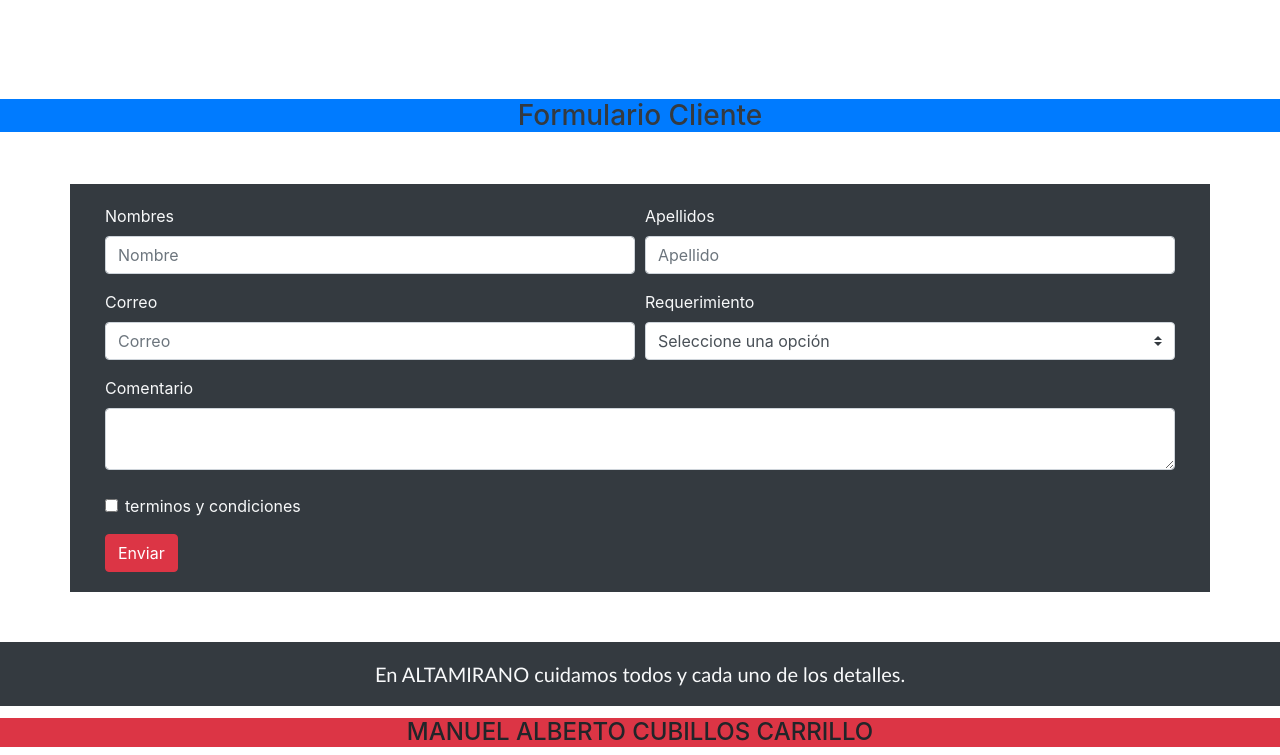
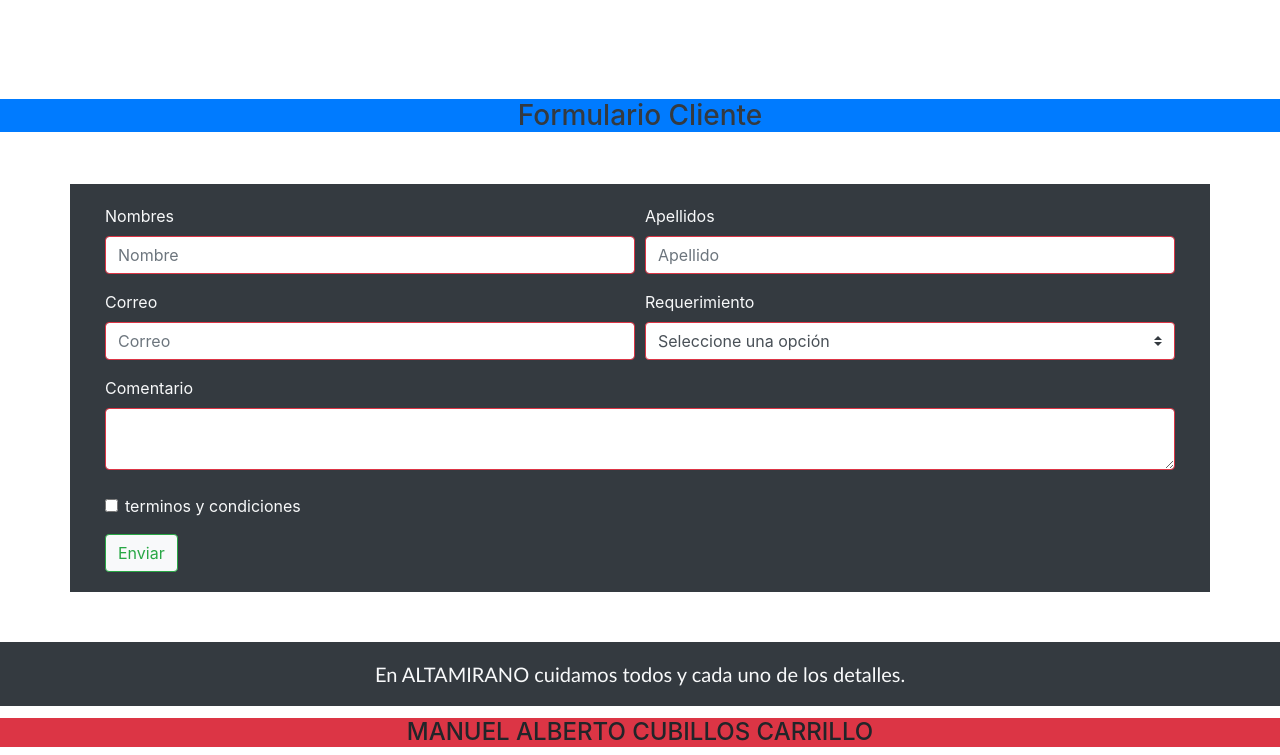
Before and after one commit to ManuelCubillos/actividad2, a plain HTML site: page contactenos.html in a window 1280 px wide. Shown: the part 186-941 px from the top of the page. Drawn offline with Linux system fonts and the light colour scheme.

Commit message:
pequeñas modificaciones

```diff
--- a/contactenos.html
+++ b/contactenos.html
@@ -45,22 +45,22 @@
                 <div class="form-row">
                   <div class="col-md-6 mb-3">
                     <label for="">Nombres</label>
-                    <input type="text" class="form-control" id="nombre" placeholder="Nombre" required>
+                    <input type="text" class="form-control border border-danger" id="nombre" placeholder="Nombre" required>
                   </div>
                   <div class="col-md-6 mb-3">
                     <label for="">Apellidos</label>
-                    <input type="text" class="form-control" id="apellido" placeholder="Apellido" required>
+                    <input type="text" class="form-control border border-danger" id="apellido" placeholder="Apellido" required>
                   </div>
                 </div>
                 <div class="form-row">
                     <div class="col-md-6 mb-3">
-                        <label for="validationDefault03">Correo</label>
-                        <input type="text" class="form-control" id="correo" placeholder="Correo" required>
+                        <label for="validationDefault03 ">Correo</label>
+                        <input type="text" class="form-control border border-danger" id="correo" placeholder="Correo" required>
                     </div>
                     <div class="col-md-6 mb-3">
                         <label for="validationDefault04">Requerimiento</label>
 
-                        <select class="custom-select" id="tipomensaje" required>
+                        <select class="custom-select border border-danger" id="tipomensaje" required>
                         <option selected disabled value="">Seleccione una opción</option>
                         <option value="Cotizacion">Cotizacion</option>
                         <option value="Felicitaciones">Garantia</option>
@@ -70,7 +70,7 @@
                     </div>
                     <div class="col-md-12 mb-6">
                         <label for="validationDefault04">Comentario</label>
-                        <textarea class="form-control" name="comentario" id="comentario"></textarea>
+                        <textarea class="form-control border border-danger" name="comentario" id="comentario"></textarea>
                     </div>
                 </div>
                 <br>
@@ -82,7 +82,7 @@
                     </label>
                   </div>
                 </div>
-                <button class="btn btn-danger" type="submit" onclick="validar()">Enviar</button>
+                <button class="btn btn-light btn btn-outline-success" type="submit" onclick="validar()">Enviar</button>
             </form>
         </div>
     </section>
```
Also changed, not shown: index.html (+3 -3 lines).
